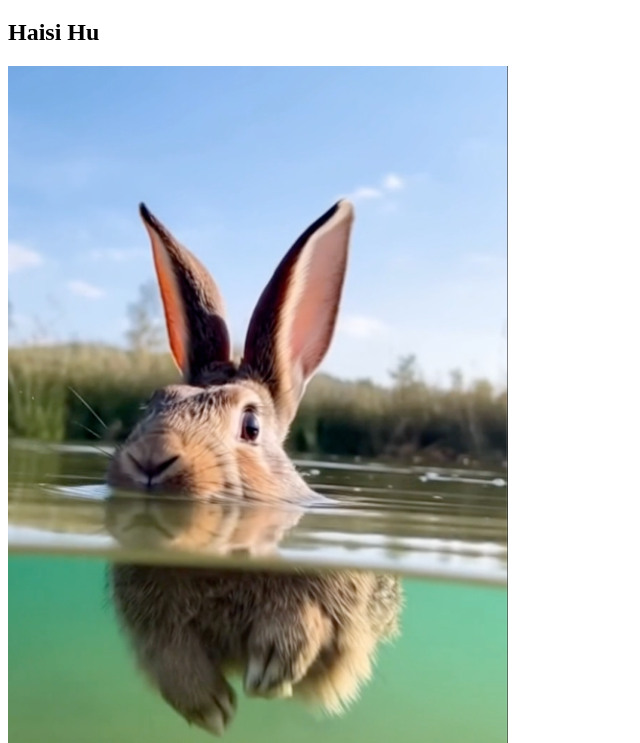
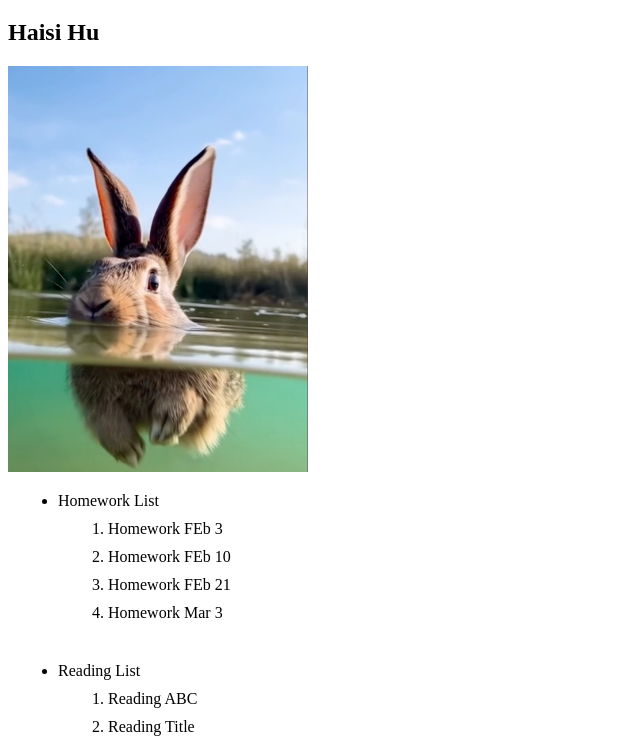
Before and after one commit to haisihu/cunymedia150, a plain HTML site: page index.html in a window 1280 px wide. Shown: the part 61-804 px from the top of the page, without its empty margins (0-640 px from the left). Drawn offline with Linux system fonts and the light colour scheme.

Commit message:
Update index.html

```diff
--- a/index.html
+++ b/index.html
@@ -17,7 +17,7 @@
   <h1>Lab #</h1>
     <h2>Haisi Hu</h2>
 
-<img src="SwimRabbit.png" width="500"> <!--this html comment link your image-->
+<img src="SwimRabbit.png" width="300"> <!--this html comment link your image-->
 <ul>
 
     <li>
```
